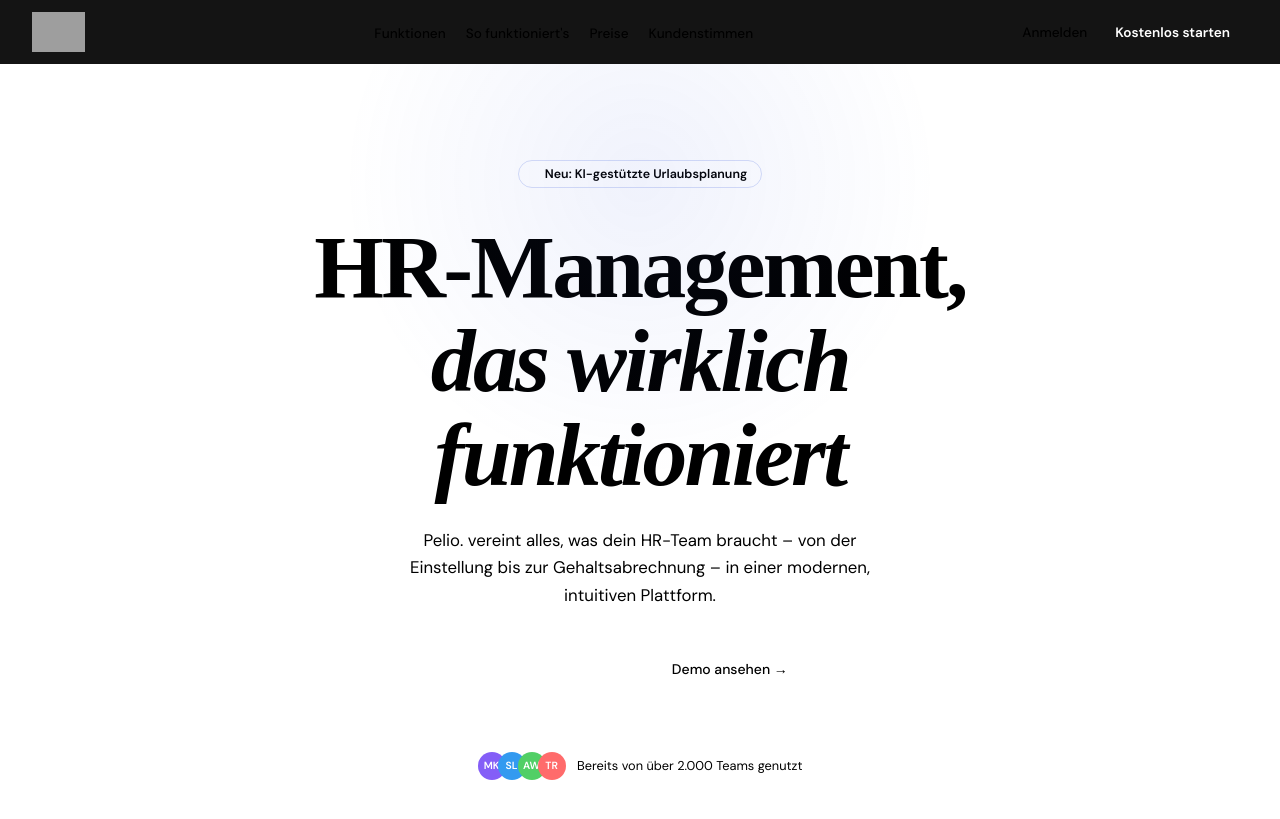
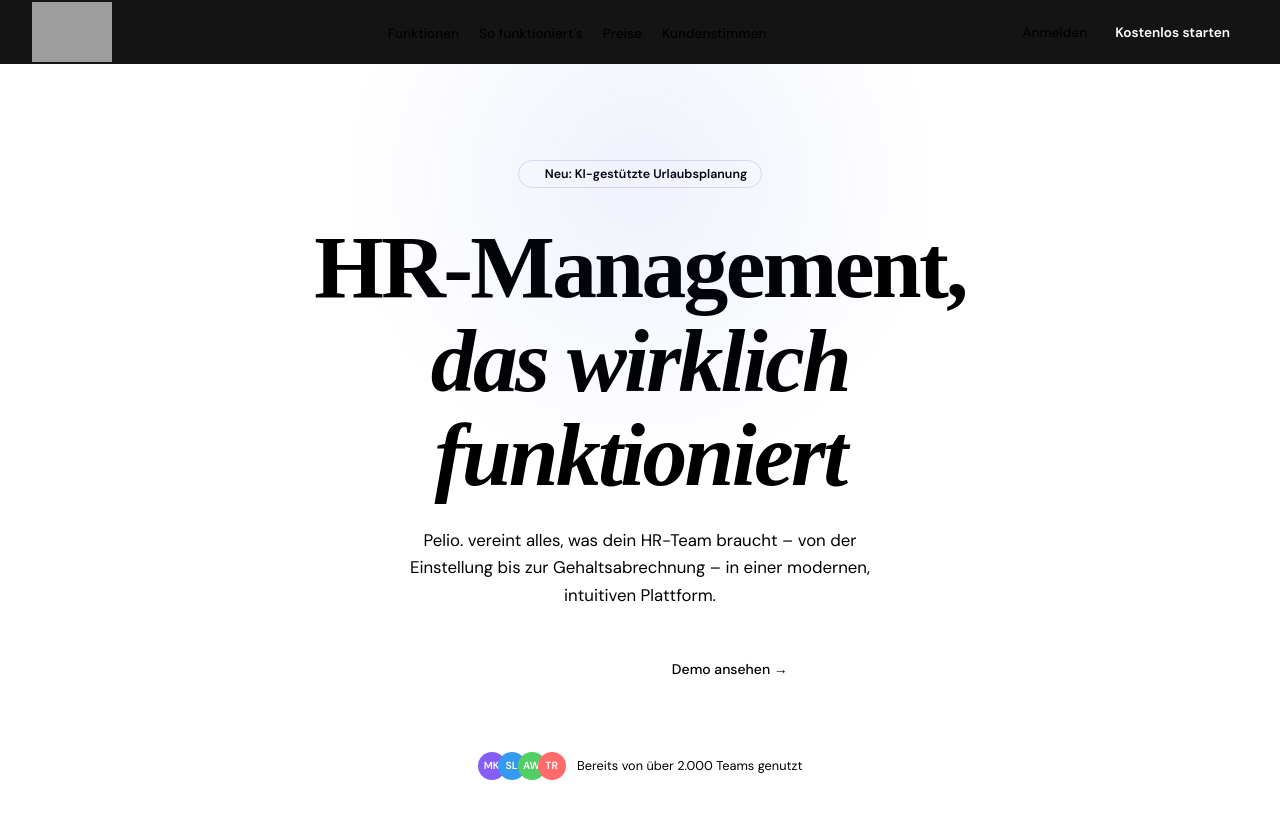
Before and after one commit to guerkankaraduman-prog/hrplatform, a Jekyll site: the page index.html, which Jekyll copies as it is, in a window 1280 px wide and 900 px high. Shown: the top 819 px of the window. Built offline with Jekyll 4.4.1, drawn with Linux system fonts in a browser that asks for light colours; some web fonts are replaced; grey boxes are pictures that could not be loaded.

Commit message:
Update index.html

```diff
--- a/index.html
+++ b/index.html
@@ -647,7 +647,7 @@
 
   <nav>
     <a href="/">
-      <img src="Logo.png" alt="Logo" style="height: 40px;">
+      <img src="Logo.png" alt="Logo" style="height: 60px;">
     <ul class="nav-links">
       <li><a href="#funktionen">Funktionen</a></li>
       <li><a href="#so-funktionierts">So funktioniert's</a></li>
```
